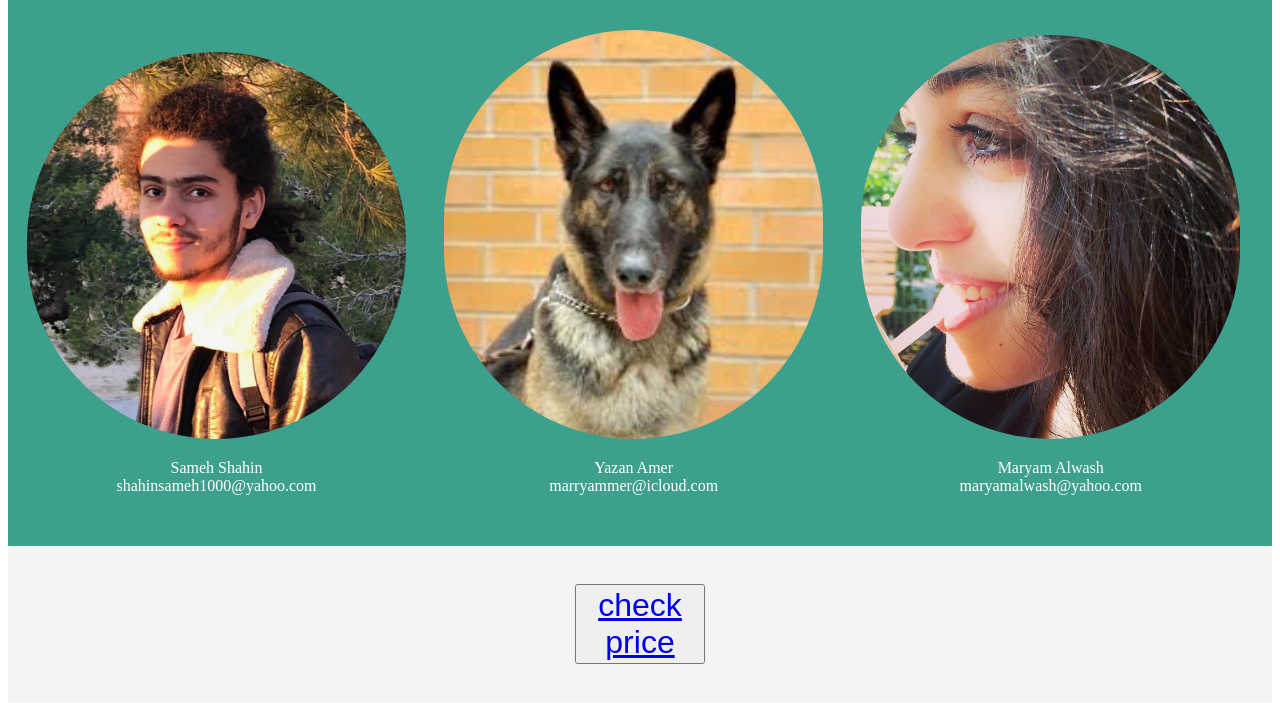
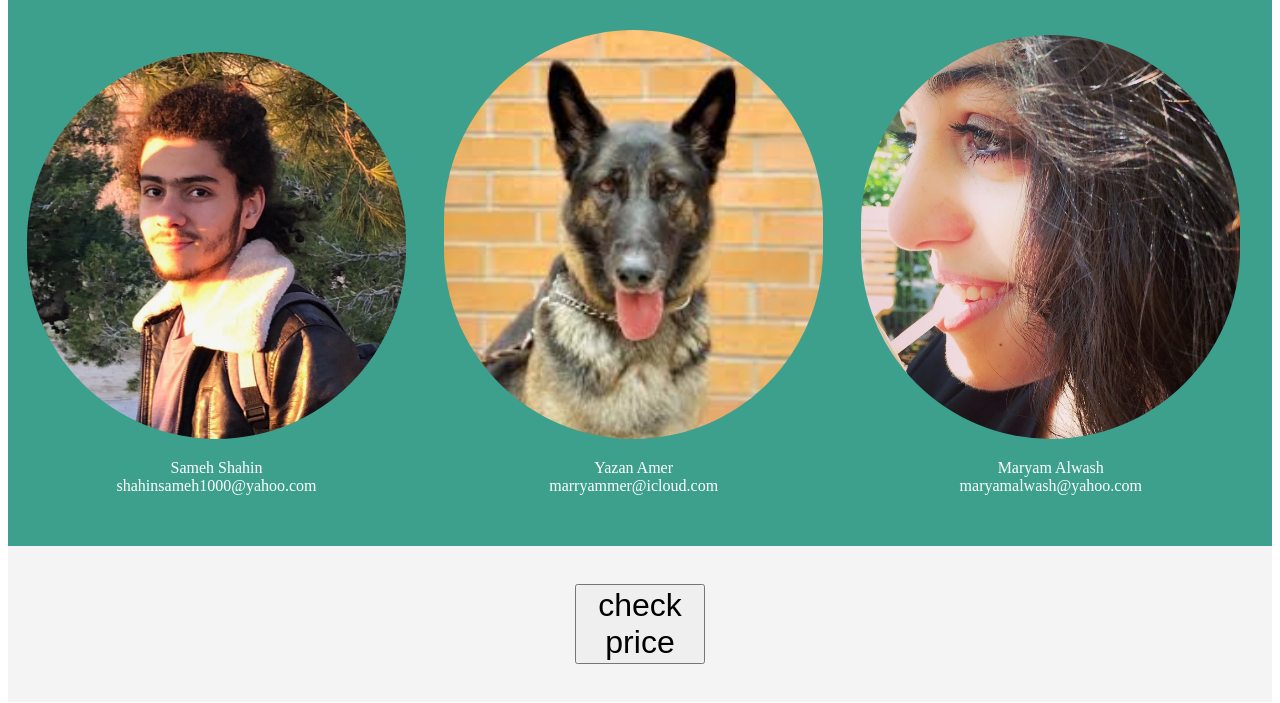
Before and after one commit to maryamalwash/-FSWD40-CodeReview-03, a plain HTML site: page index.html in a window 1280 px wide. Shown: the part 177-880 px from the top of the page. Drawn offline with Linux system fonts and the light colour scheme.

Commit message:
i have made the cr3

```diff
--- a/_footer.sass
+++ b/_footer.sass
@@ -6,3 +6,6 @@ footer
 	button
 		width: 130px
 		font-size: 2em
+		a
+			text-decoration: none
+			color: black
```
Also changed, not shown: style.css, stylesheet.css, 2 other files.
